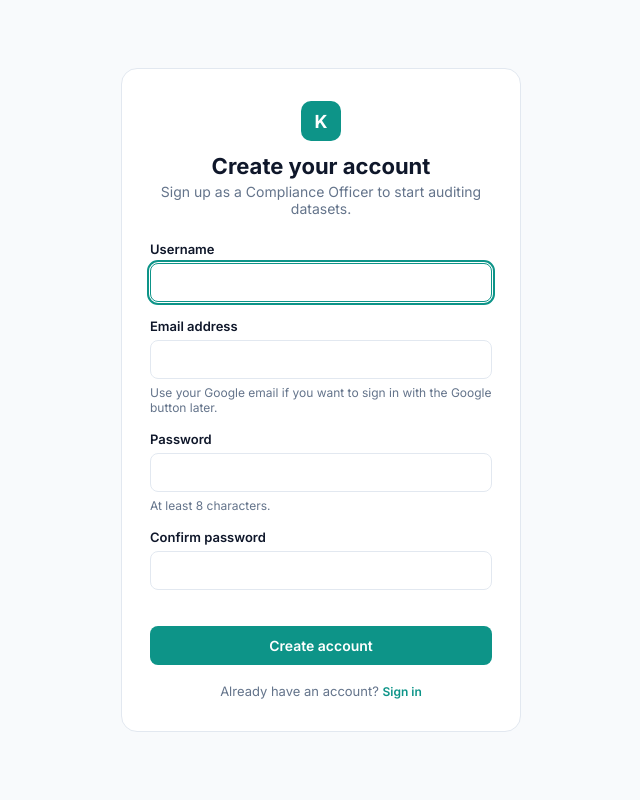
After one commit to Martha-M3/dpa-compliance-auditor, a Flask app: page /register in a window 1280 px wide. The commit adds this page. Shown: the whole page, without its empty margins (319-959 px from the left). Run offline with Flask 3, Linux system fonts and the light colour scheme.

Commit message:
Add sign-up page

```diff
--- a/app/routes/auth.py
+++ b/app/routes/auth.py
@@ -1,14 +1,39 @@
-from flask import Blueprint, render_template, redirect, url_for, request, flash
-from flask_login import login_user, logout_user, login_required, current_user
+"""
+Sign in, sign out, sign up, "forgot password" (FR-01) and sign in with Google.
 
+Every sign-in method ends the same way: login_user(user). The role always comes
+from the account stored in the database, never from the browser.
+"""
+import hashlib
+import hmac
+import re
+import secrets
+
+from flask import (
+    Blueprint, current_app, flash, redirect, render_template, request, session, url_for,
+)
+from flask_login import current_user, login_required, login_user, logout_user
+from itsdangerous import BadSignature, URLSafeTimedSerializer
+from sqlalchemy import func
+from sqlalchemy.exc import IntegrityError
+
+from app import google_auth
+from app.extensions import db
+from app.mailer import send_email
 from app.models import User
 
 auth_bp = Blueprint("auth", __name__)
+ROLE_NAMES = {"Administrator": "an Administrator", "ComplianceOfficer": "a Compliance Officer"}
+MIN_PASSWORD_LENGTH = 8
+USERNAME_PATTERN = re.compile(r"^[A-Za-z0-9._-]{3,50}$")  # letters, digits, . _ - only
+EMAIL_PATTERN = re.compile(r"^[^@\s]+@[^@\s]+\.[^@\s]+$")  # something@something.something
 
-ROLE_NAMES = {
-    "Administrator": "an Administrator",
-    "ComplianceOfficer": "a Compliance Officer",
-}
+
+def render_login(selected_role):
+    # The Google button only appears once the Google settings have been filled in.
+    return render_template(
+        "login.html", selected_role=selected_role, google_enabled=google_auth.is_configured()
+    )
 
 
 @auth_bp.route("/")
@@ -22,30 +47,20 @@ def index():
 def login():
     if current_user.is_authenticated:
         return redirect(url_for("dashboard.index"))
-
     selected_role = request.form.get("role", "ComplianceOfficer")
-
     if request.method == "POST":
         username = request.form.get("username", "").strip()
         password = request.form.get("password", "")
-
         user = User.query.filter_by(username=username).first()
-
         if user is None or not user.check_password(password):
             flash("Incorrect username or password.", "error")
-            return render_template("login.html", selected_role=selected_role)
-
+            return render_login(selected_role)
         if user.role != selected_role:
-            flash(
-                f"This account is not registered as {ROLE_NAMES.get(selected_role, selected_role)}.",
-                "error",
-            )
-            return render_template("login.html", selected_role=selected_role)
-
+            flash(f"This account is not registered as {ROLE_NAMES.get(selected_role, selected_role)}.", "error")
+            return render_login(selected_role)
         login_user(user)
         return redirect(url_for("dashboard.index"))
-
-    return render_template("login.html", selected_role=selected_role)
+    return render_login(selected_role)
 
 
 @auth_bp.route("/logout")
@@ -54,3 +69,191 @@ def logout():
     logout_user()
     flash("You have been logged out.", "success")
     return redirect(url_for("auth.login"))
+
+
+# ---------------------------------------------------------------------------
+# Sign up
+# ---------------------------------------------------------------------------
+# Anyone can create an account, but only as a Compliance Officer. The role is set here
+# on the server and is never read from the form, so nobody can sign themselves up as an
+# Administrator. Administrators are created by the person running the system
+# (python scripts/add_user.py).
+
+@auth_bp.route("/register", methods=["GET", "POST"])
+def register():
+    if current_user.is_authenticated:
+        return redirect(url_for("dashboard.index"))
+
+    form = {"username": "", "email": ""}  # remembered so the page is not wiped after a mistake
+    if request.method == "POST":
+        username = request.form.get("username", "").strip()
+        email = request.form.get("email", "").strip().lower()
+        password = request.form.get("password", "")
+        confirm = request.form.get("confirm", "")
+        form = {"username": username, "email": email}
+
+        error = None
+        if not USERNAME_PATTERN.match(username):
+            error = "The username must be 3 to 50 characters: letters, numbers, dots, dashes or underscores."
+        elif not EMAIL_PATTERN.match(email) or len(email) > 255:
+            error = "Please enter a valid email address."
+        elif len(password) < MIN_PASSWORD_LENGTH:
+            error = f"The password must be at least {MIN_PASSWORD_LENGTH} characters long."
+        elif password != confirm:
+            error = "The two passwords do not match."
+        elif User.query.filter(func.lower(User.username) == username.lower()).first():
+            error = "That username is already taken. Please choose another."
+        elif User.query.filter(func.lower(User.email) == email).first():
+            error = "An account with that email already exists. Try signing in, or use Forgot password."
+
+        if error is None:
+            user = User(username=username, email=email, role="ComplianceOfficer")
+            user.set_password(password)
+            db.session.add(user)
+            try:
+                db.session.commit()
+            except IntegrityError:
+                # Two people took the same name at the same moment: the database said no.
+                db.session.rollback()
+                error = "That username or email is already in use. Please try different ones."
+            else:
+                flash("Your account has been created. You can now sign in.", "success")
+                return redirect(url_for("auth.login"))
+
+        flash(error, "error")
+    return render_template("register.html", form=form, min_length=MIN_PASSWORD_LENGTH)
+
+
+# ---------------------------------------------------------------------------
+# Forgot password
+# ---------------------------------------------------------------------------
+# The reset link contains a signed token. "Signed" means nobody can invent or edit
+# one without our SECRET_KEY. It stops working after 30 minutes, and also as soon as
+# the password changes (the token holds a fingerprint of the old password), so a
+# link can only be used once.
+
+def _serializer():
+    return URLSafeTimedSerializer(current_app.config["SECRET_KEY"], salt="password-reset")
+
+
+def _fingerprint(user):
+    return hashlib.sha256(user.password_hash.encode()).hexdigest()[:16]
+
+
+def make_reset_token(user):
+    return _serializer().dumps({"uid": user.user_id, "fp": _fingerprint(user)})
+
+
+def user_from_reset_token(token):
+    """The user a reset link belongs to, or None if it is invalid, expired or already used."""
+    try:
+        data = _serializer().loads(token, max_age=current_app.config["RESET_TOKEN_MAX_AGE"])
+    except BadSignature:  # also covers an expired link
+        return None
+    if not isinstance(data, dict):
+        return None
+    user = db.session.get(User, data.get("uid"))
+    if user is None or not hmac.compare_digest(str(data.get("fp")), _fingerprint(user)):
+        return None
+    return user
+
+
+@auth_bp.route("/forgot-password", methods=["GET", "POST"])
+def forgot_password():
+    if current_user.is_authenticated:
+        return redirect(url_for("dashboard.index"))
+    if request.method == "POST":
+        email = request.form.get("email", "").strip().lower()
+        user = User.query.filter(func.lower(User.email) == email).first() if email else None
+        if user is not None:
+            link = url_for("auth.reset_password", token=make_reset_token(user), _external=True)
+            minutes = current_app.config["RESET_TOKEN_MAX_AGE"] // 60
+            try:
+                send_email(
+                    user.email,
+                    "Reset your KenyaDPA Audit password",
+                    f"Hello {user.username},\n\n"
+                    f"Use this link to choose a new password. It works for {minutes} minutes "
+                    f"and can be used once:\n\n{link}\n\n"
+                    "If you did not ask for this, ignore this email. Your password has not changed.\n",
+                )
+            except Exception:
+                current_app.logger.exception("Could not send the reset email for user %s", user.user_id)
+        # The same answer whether or not the email exists, so this page cannot be used
+        # to find out who has an account.
+        flash("If an account exists for that email address, a reset link has been sent to it.", "success")
+        return redirect(url_for("auth.forgot_password"))
+    return render_template("forgot_password.html")
+
+
+@auth_bp.route("/reset-password/<token>", methods=["GET", "POST"])
+def reset_password(token):
+    user = user_from_reset_token(token)
+    if user is None:
+        flash("This reset link is invalid or has expired. Please request a new one.", "error")
+        return redirect(url_for("auth.forgot_password"))
+
+    if request.method == "POST":
+        password = request.form.get("password", "")
+        confirm = request.form.get("confirm", "")
+        if len(password) < MIN_PASSWORD_LENGTH:
+            flash(f"The password must be at least {MIN_PASSWORD_LENGTH} characters long.", "error")
+        elif password != confirm:
+            flash("The two passwords do not match.", "error")
+        else:
+            user.set_password(password)
+            db.session.commit()
+            flash("Your password has been updated. You can now sign in.", "success")
+            return redirect(url_for("auth.login"))
+    return render_template("reset_password.html", min_length=MIN_PASSWORD_LENGTH)
+
+
+# ---------------------------------------------------------------------------
+# Sign in with Google
+# ---------------------------------------------------------------------------
+# Google only proves WHO the person is. We still decide whether they may enter: their
+# verified Google email must match an account an administrator has already created.
+
+def google_redirect_uri():
+    # Must match, character for character, a "redirect URI" registered in Google Cloud.
+    return current_app.config["GOOGLE_REDIRECT_URI"] or url_for("auth.google_callback", _external=True)
+
+
+@auth_bp.route("/auth/google")
+def google_login():
+    if not google_auth.is_configured():
+        flash("Google sign-in is not set up on this server.", "error")
+        return redirect(url_for("auth.login"))
+    state = secrets.token_urlsafe(32)  # a random value that proves the reply is to OUR request
+    session["google_state"] = state
+    return redirect(google_auth.build_login_url(google_redirect_uri(), state))
+
+
+@auth_bp.route("/auth/google/callback")
+def google_callback():
+    expected = session.pop("google_state", None)
+    if not expected or not hmac.compare_digest(expected, request.args.get("state", "")):
+        flash("Google sign-in could not be verified. Please try again.", "error")
+        return redirect(url_for("auth.login"))
+    if request.args.get("error") or not request.args.get("code"):
+        flash("Google sign-in was cancelled.", "error")
+        return redirect(url_for("auth.login"))
+
+    try:
+        profile = google_auth.fetch_google_user(request.args["code"], google_redirect_uri())
+    except google_auth.GoogleAuthError as error:
+        flash(str(error), "error")
+        return redirect(url_for("auth.login"))
+
+    email = (profile.get("email") or "").strip().lower()
+    if not email or profile.get("email_verified") is not True:
+        flash("Your Google email address is not verified, so it cannot be used to sign in.", "error")
+        return redirect(url_for("auth.login"))
+
+    user = User.query.filter(func.lower(User.email) == email).first()
+    if user is None:
+        flash(f"No account is registered for {email}. Ask an administrator to add you.", "error")
+        return redirect(url_for("auth.login"))
+
+    login_user(user)
+    return redirect(url_for("dashboard.index"))
--- a/app/static/css/style.css
+++ b/app/static/css/style.css
@@ -164,6 +164,48 @@ body {
   color: var(--color-text-muted);
   line-height: 1.6;
 }
+
+/* ---------- Sign-in extras: forgot link, Google button ---------- */
+.field input[type="email"] {
+  width: 100%;
+  padding: 10px 12px;
+  border: 1px solid var(--color-border);
+  border-radius: 8px;
+  font-size: 14px;
+  font-family: var(--font-sans);
+}
+.field-head { display: flex; align-items: baseline; justify-content: space-between; margin-bottom: 6px; }
+.field-head label { margin-bottom: 0; }
+.link-small { font-size: 12px; font-weight: 600; color: var(--color-primary); text-decoration: none; }
+.link-small:hover { color: var(--color-primary-dark); text-decoration: underline; }
+.auth-back { display: block; margin-top: 18px; text-align: center; }
+.divider-or {
+  display: flex;
+  align-items: center;
+  gap: 12px;
+  margin: 20px 0 16px;
+  font-size: 12px;
+  color: var(--color-text-muted);
+}
+.divider-or::before, .divider-or::after { content: ""; flex: 1; height: 1px; background: var(--color-border); }
+.btn-google {
+  display: flex;
+  align-items: center;
+  justify-content: center;
+  gap: 10px;
+  width: 100%;
+  padding: 10px;
+  background: #FFFFFF;
+  color: var(--color-text);
+  border: 1px solid var(--color-border);
+  border-radius: 8px;
+  font-size: 14px;
+  font-weight: 600;
+  text-decoration: none;
+}
+.btn-google:hover { background: var(--color-bg); }
+.btn-google svg { width: 18px; height: 18px; }
+
 /* ============================================================
    DASHBOARD
    ============================================================ */
@@ -959,3 +1001,29 @@ body {
   .print-page h2, .print-table, .print-score { break-inside: avoid; }
   @page { margin: 18mm; }
 }
+/* ---- Sign up ---- */
+.auth-switch { text-align: center; margin: 18px 0 0; font-size: 13px; color: var(--color-text-muted); }
+.field-hint { margin: 6px 0 0; font-size: 12px; color: var(--color-text-muted); }
+
+/* ---- Sign up ---- */
+.auth-switch { text-align: center; margin: 18px 0 0; font-size: 13px; color: var(--color-text-muted); }
+.field-hint { margin: 6px 0 0; font-size: 12px; color: var(--color-text-muted); }
+/* ---------- My profile ---------- */
+.pf-grid { display: grid; grid-template-columns: 300px 1fr; gap: 16px; align-items: start; }
+.pf-forms { display: grid; gap: 16px; max-width: 560px; }
+.pf-identity { text-align: center; }
+.pf-avatar {
+  width: 76px; height: 76px; margin: 4px auto 12px; border-radius: 50%;
+  background: var(--color-primary-tint); color: var(--color-primary-dark);
+  display: flex; align-items: center; justify-content: center;
+  font-size: 30px; font-weight: 700;
+}
+.pf-name { margin: 0 0 8px; font-size: 20px; }
+.pf-meta { margin: 8px 0 0; font-size: 13px; color: var(--color-text-muted); word-break: break-word; }
+.pf-stats { margin: 20px 0 0; padding-top: 14px; border-top: 1px solid var(--color-border); text-align: left; display: grid; gap: 10px; }
+.pf-stats div { display: flex; justify-content: space-between; font-size: 13px; }
+.pf-stats dt { color: var(--color-text-muted); }
+.pf-stats dd { margin: 0; font-weight: 600; }
+.btn-primary.pf-save { width: auto; margin-top: 4px; padding: 10px 20px; }
+.pf-readonly { background: #F1F5F9; color: var(--color-text-muted); cursor: not-allowed; }
+@media (max-width: 860px) { .pf-grid { grid-template-columns: 1fr; } }
--- /dev/null
+++ b/app/templates/register.html
@@ -0,0 +1,63 @@
+<!doctype html>
+<html lang="en">
+<head>
+  <meta charset="utf-8">
+  <meta name="viewport" content="width=device-width, initial-scale=1">
+  <title>Create account - KenyaDPA Audit</title>
+  <link rel="stylesheet" href="{{ url_for('static', filename='css/style.css') }}">
+</head>
+<body>
+  <main class="login-page">
+    <div class="login-card">
+
+      <div class="brand-mark">
+        <div class="logo-square">K</div>
+        <h1>Create your account</h1>
+        <p>Sign up as a Compliance Officer to start auditing datasets.</p>
+      </div>
+
+      {% with messages = get_flashed_messages(with_categories=true) %}
+        {% if messages %}
+          <ul class="flash-list">
+            {% for category, message in messages %}
+              <li class="flash {{ category }}">{{ message }}</li>
+            {% endfor %}
+          </ul>
+        {% endif %}
+      {% endwith %}
+
+      <form method="post" action="{{ url_for('auth.register') }}">
+        <div class="field">
+          <label for="username">Username</label>
+          <input type="text" id="username" name="username" value="{{ form.username }}"
+                 autocomplete="username" minlength="3" maxlength="50" required autofocus>
+        </div>
+
+        <div class="field">
+          <label for="email">Email address</label>
+          <input type="email" id="email" name="email" value="{{ form.email }}"
+                 autocomplete="email" required>
+          <p class="field-hint">Use your Google email if you want to sign in with the Google button later.</p>
+        </div>
+
+        <div class="field">
+          <label for="password">Password</label>
+          <input type="password" id="password" name="password" autocomplete="new-password"
+                 minlength="{{ min_length }}" required>
+          <p class="field-hint">At least {{ min_length }} characters.</p>
+        </div>
+
+        <div class="field">
+          <label for="confirm">Confirm password</label>
+          <input type="password" id="confirm" name="confirm" autocomplete="new-password"
+                 minlength="{{ min_length }}" required>
+        </div>
+
+        <button type="submit" class="btn-primary">Create account</button>
+      </form>
+
+      <p class="auth-switch">Already have an account? <a class="link-small" href="{{ url_for('auth.login') }}">Sign in</a></p>
+    </div>
+  </main>
+</body>
+</html>
```
Also changed, not shown: app/templates/login.html (+25 -14 lines).
